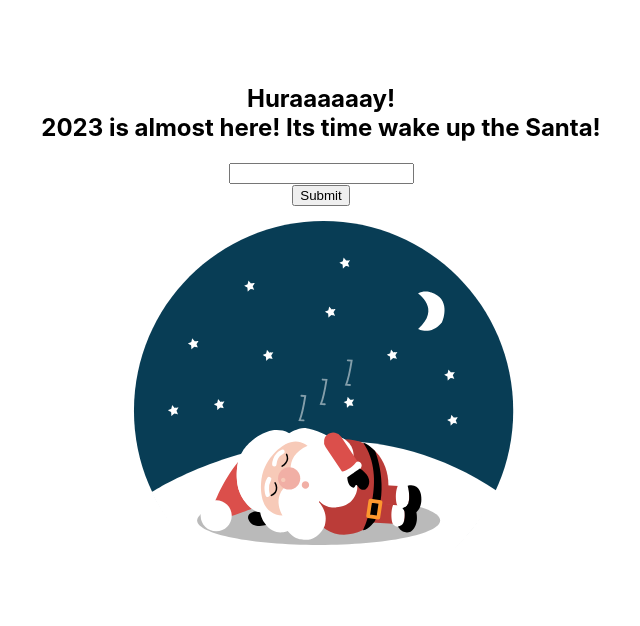
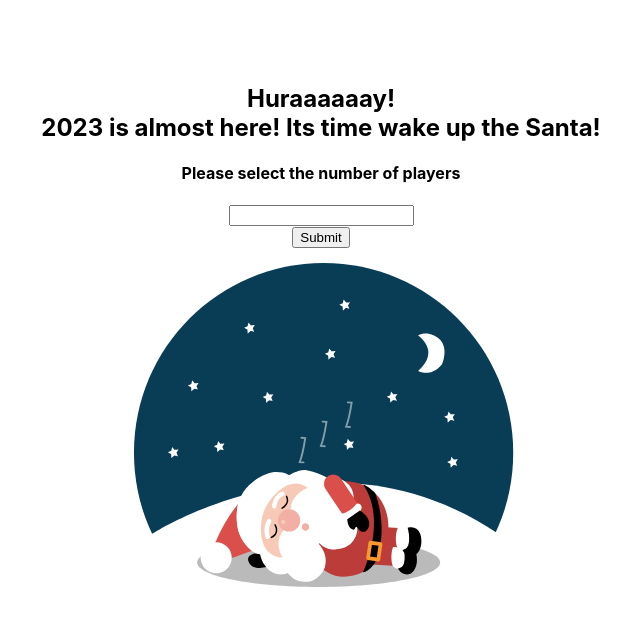
Before and after one commit to GorSharoyan/Secret_Santa_App, a React (Create React App) app: page / in a window 1280 px wide. Shown: the top 626 px of the page, without its empty margins (319-959 px from the left). Built offline with nearby package versions, Linux system fonts and the light colour scheme.

Commit message:
:green_heart:CI(components/LandingMessage):created separate component for landing message

```diff
--- /dev/null
+++ b/src/Components/LendingMessage/LendingMessage.js
@@ -0,0 +1,16 @@
+import React from "react";
+
+export default function LandingMessage() {
+  const today = new Date();
+  const newYear = today.getFullYear() + 1;
+  return (
+    <div>
+      <h2>
+        Huraaaaaay!
+        <br></br>
+        {newYear} is almost here! Its time wake up the Santa!
+      </h2>
+      <h4>Please select the number of players</h4>
+    </div>
+  );
+}
--- a/src/Pages/LandingPage/LandingPage.js
+++ b/src/Pages/LandingPage/LandingPage.js
@@ -6,17 +6,14 @@ import "./LandingPage.css";
 //components
 import LandingAsset from "../../Components/LandingAsset/LandingAsset";
 import PlayerSelectionInput from "../../Components/PlayerSelectionInput/PlayerSelectionInput";
+import LandingMessage from "../../Components/LendingMessage/LendingMessage";
 
 export default function PlayingPage() {
   const today = new Date();
   const newYear = today.getFullYear() + 1;
   return (
     <div className="page">
-      <h2>
-        Huraaaaaay!
-        <br></br>
-        {newYear} is almost here! Its time wake up the Santa!
-      </h2>
+      <LandingMessage />
       <PlayerSelectionInput />
       <LandingAsset />
     </div>
```
